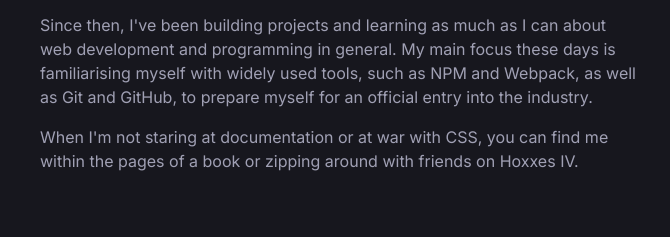
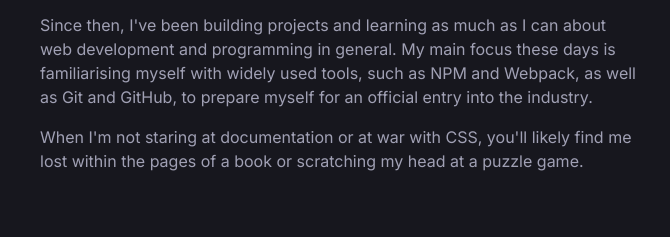
Before and after one commit to VenusY/portfolio, a plain HTML site: page index.html in a window 1280 px wide. Shown: the part 1231-1468 px from the top of the page, 300-970 px from the left. Drawn offline with Linux system fonts and the light colour scheme; a web font is replaced by a local one.

Commit message:
Change closing paragraph in the about me section

```diff
--- a/index.html
+++ b/index.html
@@ -184,9 +184,9 @@
         </p>
 
         <p class="about-me-paragraph about-me-paragraph--hidden">
-          When I'm not staring at documentation or at war with CSS, you can find
-          me within the pages of a book or zipping around with friends on Hoxxes
-          IV.
+          When I'm not staring at documentation or at war with CSS, you'll
+          likely find me lost within the pages of a book or scratching my head
+          at a puzzle game.
         </p>
       </section>
 
```
